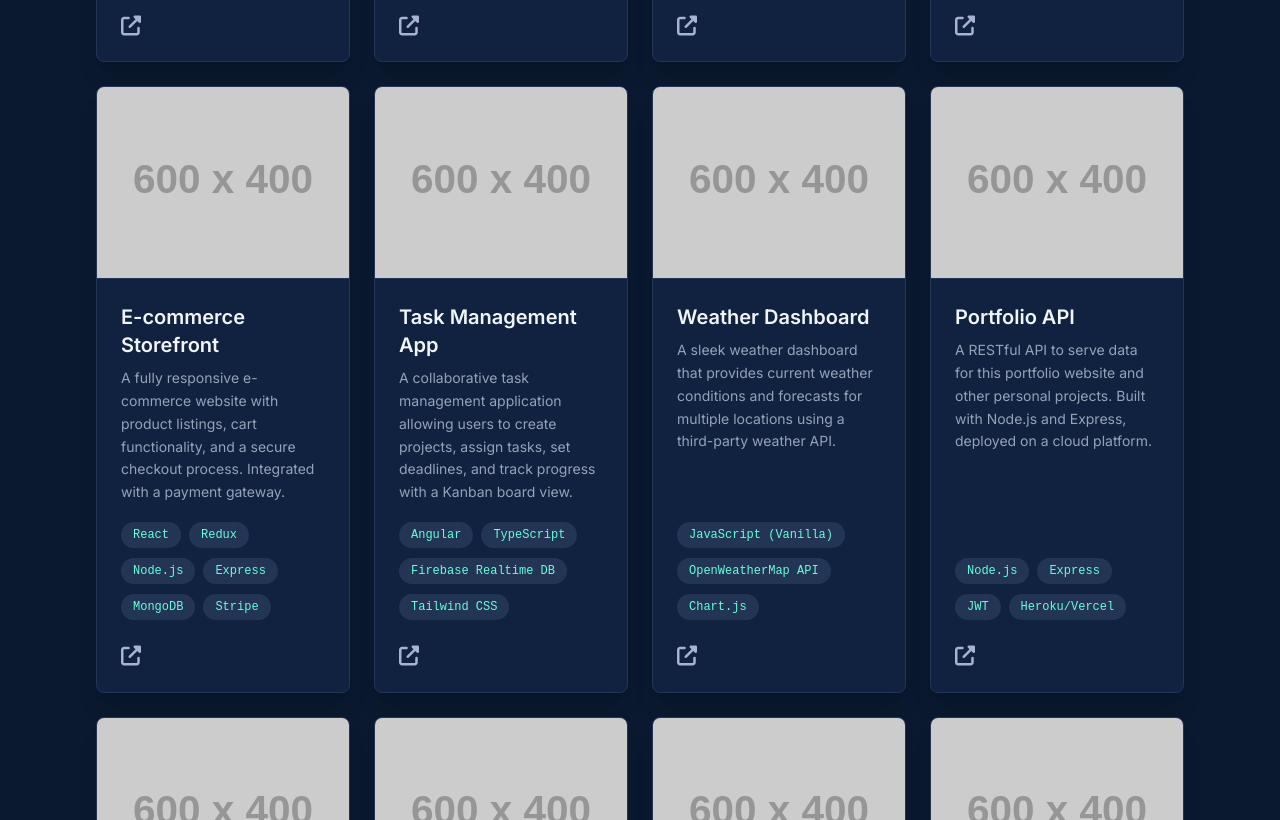
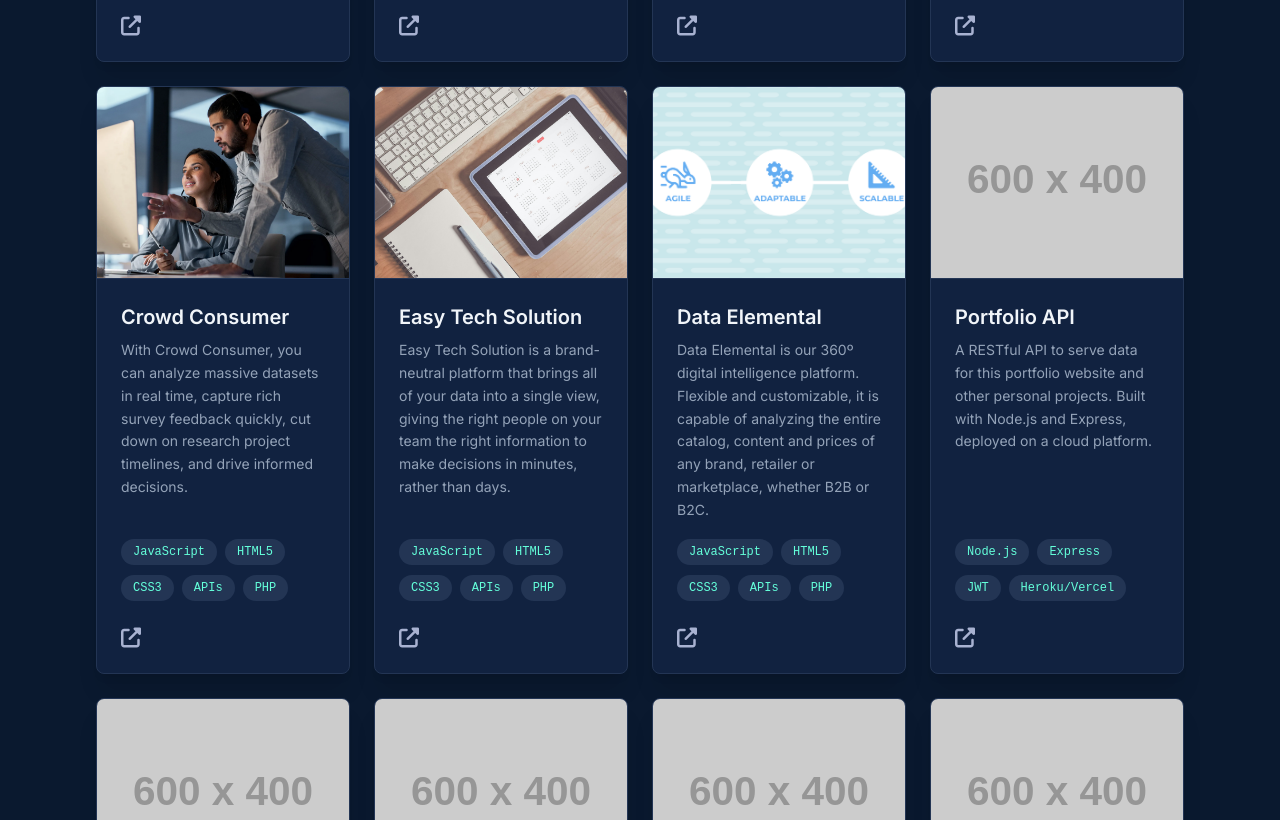
Before and after one commit to ervinjahic65/portfolio-ervin-jc, a plain HTML site: page index.html in a window 1280 px wide. Shown: the part 3243-4063 px from the top of the page. Drawn offline with nearby package versions, Linux system fonts and the light colour scheme; placeholder pictures from the web are drawn by us.

Commit message:
add more projects

```diff
--- a/index.html
+++ b/index.html
@@ -53,7 +53,8 @@
     </aside>
 
     <aside class="email-sidebar hidden lg:flex">
-        <a href="mailto:your.email@example.com">your.email@example.com</a> </aside>
+        <a href="mailto:your.email@example.com">your.email@example.com</a>
+    </aside>
 
 
     <main class="container mx-auto px-6 md:px-16 lg:px-24 pt-24 md:pt-32">
@@ -126,9 +127,9 @@
 
                 <div class="skill-card p-8 rounded-lg shadow-lg text-left">
                     <div class="text-4xl text-brand-accent mb-6 flex justify-center">
-                        <svg xmlns="http://www.w3.org/2000/svg" fill="none" viewBox="0 0 24 24" stroke-width="1.5" stroke="currentColor" class="w-16 h-16">
-                          <path stroke-linecap="round" stroke-linejoin="round" d="M6.75 7.5l3 2.25-3 2.25m4.5 0h3m-9 8.25h13.5A2.25 2.25 0 0021 18V6a2.25 2.25 0 00-2.25-2.25H5.25A2.25 2.25 0 003 6v12a2.25 2.25 0 025 2.25z" />
-                        </svg>
+                      <svg xmlns="http://www.w3.org/2000/svg" fill="none" viewBox="0 0 24 24" stroke-width="1.5" stroke="currentColor" class="w-16 h-16">
+                        <path stroke-linecap="round" stroke-linejoin="round" d="M10.5 21l5.25-11.25L21 21m-9-3h7.5M3 5.621a48.474 48.474 0 016-.371m0 0c1.12 0 2.233.038 3.334.114M9 5.25V3m3.334 2.364C13.18 7.061 14.122 7.5 15 7.5h3M3 21h3.75M3 17.25h3.75M3 13.5h3.75m0 0V21m-3.75-6.75V6.75m0 0H3m3.75 0S8.182 5.162 9 5.25m6 10.75L21 16m-6-4V3" />
+                      </svg>
                     </div>
                     <h3 class="text-2xl font-semibold text-slate-100 mb-4 text-center">Frameworks / Libraries</h3>
                     <ul class="text-slate-400 space-y-2 font-mono text-sm">
--- a/js/script.js
+++ b/js/script.js
@@ -41,28 +41,28 @@ document.addEventListener('DOMContentLoaded', function() {
             liveUrl: 'https://trial.bidyls.com/home'
         },
         {
-            imageSrc: 'images/project-5.webp',
-            altText: 'Project 5 Screenshot',
-            title: 'E-commerce Storefront',
-            description: 'A fully responsive e-commerce website with product listings, cart functionality, and a secure checkout process. Integrated with a payment gateway.',
-            technologies: ['React', 'Redux', 'Node.js', 'Express', 'MongoDB', 'Stripe'],
-            liveUrl: 'https://shop.example.com'
+            imageSrc: '../images/ac40dfd9-4986-4903-8546-ea60e7bb514a_iStock-1291760747-1.webp',
+            altText: 'Crowd Consumer',
+            title: 'Crowd Consumer',
+            description: 'With Crowd Consumer, you can analyze massive datasets in real time, capture rich survey feedback quickly, cut down on research project timelines, and drive informed decisions.',
+            technologies: ['JavaScript', 'HTML5', 'CSS3', 'APIs', 'PHP'],
+            liveUrl: 'https://crowdconsumer.com/in/'
         },
         {
-            imageSrc: 'images/project-6.webp',
-            altText: 'Project 6 Screenshot',
-            title: 'Task Management App',
-            description: 'A collaborative task management application allowing users to create projects, assign tasks, set deadlines, and track progress with a Kanban board view.',
-            technologies: ['Angular', 'TypeScript', 'Firebase Realtime DB', 'Tailwind CSS'],
-            liveUrl: 'https://tasks.example.org'
+            imageSrc: '../images/img3.jpg',
+            altText: 'Easy Tech Solution',
+            title: 'Easy Tech Solution',
+            description: 'Easy Tech Solution is a brand-neutral platform that brings all of your data into a single view, giving the right people on your team the right information to make decisions in minutes, rather than days.',
+            technologies: ['JavaScript', 'HTML5', 'CSS3', 'APIs', 'PHP'],
+            liveUrl: 'https://easytech-solution.com/my/'
         },
         {
-            imageSrc: 'images/project-7.webp',
-            altText: 'Project 7 Screenshot',
-            title: 'Weather Dashboard',
-            description: 'A sleek weather dashboard that provides current weather conditions and forecasts for multiple locations using a third-party weather API.',
-            technologies: ['JavaScript (Vanilla)', 'OpenWeatherMap API', 'Chart.js'],
-            liveUrl: 'https://weather.example.io'
+            imageSrc: '../images/c0c584e04ed13fc.png',
+            altText: 'Data Elemental',
+            title: 'Data Elemental',
+            description: 'Data Elemental is our 360º digital intelligence platform. Flexible and customizable, it is capable of analyzing the entire catalog, content and prices of any brand, retailer or marketplace, whether B2B or B2C.',
+            technologies: ['JavaScript', 'HTML5', 'CSS3', 'APIs', 'PHP'],
+            liveUrl: 'https://dataelemental.com/in/'
         },
         {
             imageSrc: 'images/project-8.webp',
```
Also changed, not shown: images/ac40dfd9-4986-4903-8546-ea60e7bb514a_iStock-1291760747-1.webp (added), images/c0c584e04ed13fc.png (added), images/img3.jpg (added).
